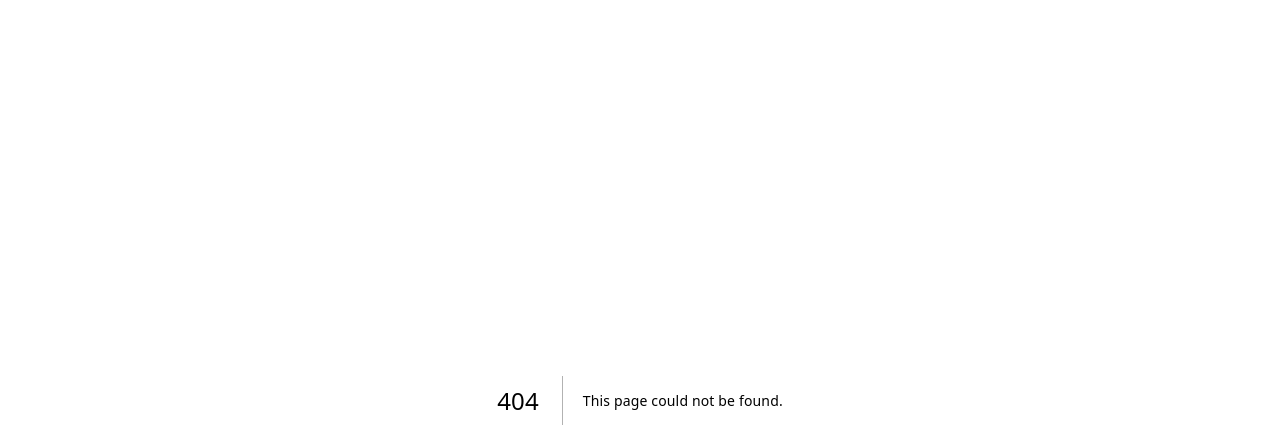
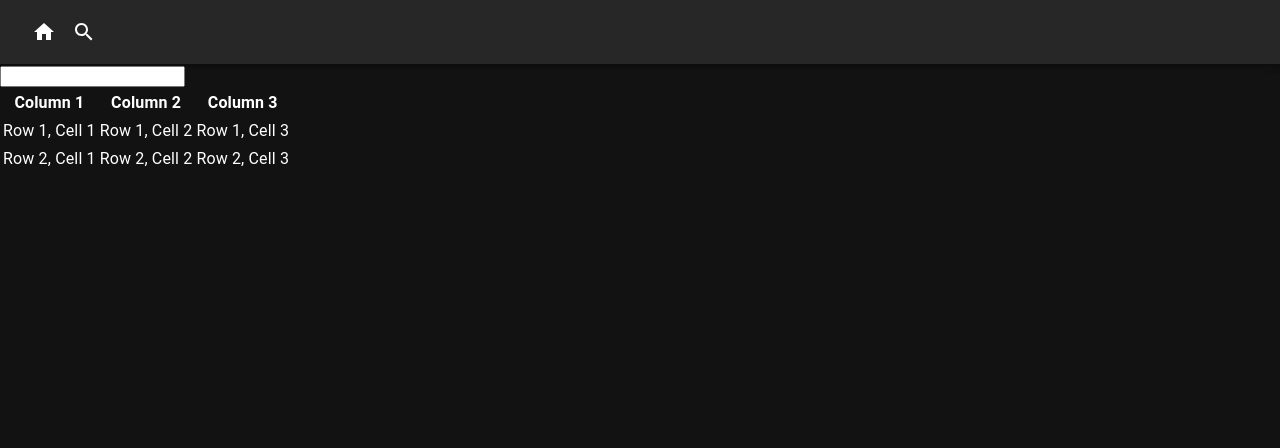
Before and after one commit to yukky-piano/trashday-tracker, a Next.js app: page /search in a window 1280 px wide. Before the commit this address had no page. Shown: the top 448 px of the page. Built offline with nearby package versions, Linux system fonts and the light colour scheme.

Commit message:
add search page

```diff
--- /dev/null
+++ b/app/search/components/index.tsx
@@ -0,0 +1,41 @@
+"use client";
+
+import { useState } from "react";
+
+const ApSearch = () => {
+  const [searchText, setSearchText] = useState("");
+
+  const handleSearch = (event: React.ChangeEvent<HTMLInputElement>) => {
+    setSearchText(event.target.value);
+  };
+
+  return (
+    <main>
+      <input type="text" value={searchText} onChange={handleSearch} />
+      <table>
+        <thead>
+          <tr>
+            <th>Column 1</th>
+            <th>Column 2</th>
+            <th>Column 3</th>
+          </tr>
+        </thead>
+        <tbody>
+          <tr>
+            <td>Row 1, Cell 1</td>
+            <td>Row 1, Cell 2</td>
+            <td>Row 1, Cell 3</td>
+          </tr>
+          <tr>
+            <td>Row 2, Cell 1</td>
+            <td>Row 2, Cell 2</td>
+            <td>Row 2, Cell 3</td>
+          </tr>
+          {/* Add more rows as needed */}
+        </tbody>
+      </table>
+    </main>
+  );
+};
+
+export default ApSearch;
--- /dev/null
+++ b/app/search/page.tsx
@@ -0,0 +1,12 @@
+"use client";
+import ApHeader from "@/features/components/header";
+import ApSearch from "./components";
+
+export default function Search() {
+  return (
+    <main>
+      <ApHeader />
+      <ApSearch />
+    </main>
+  );
+}
```
